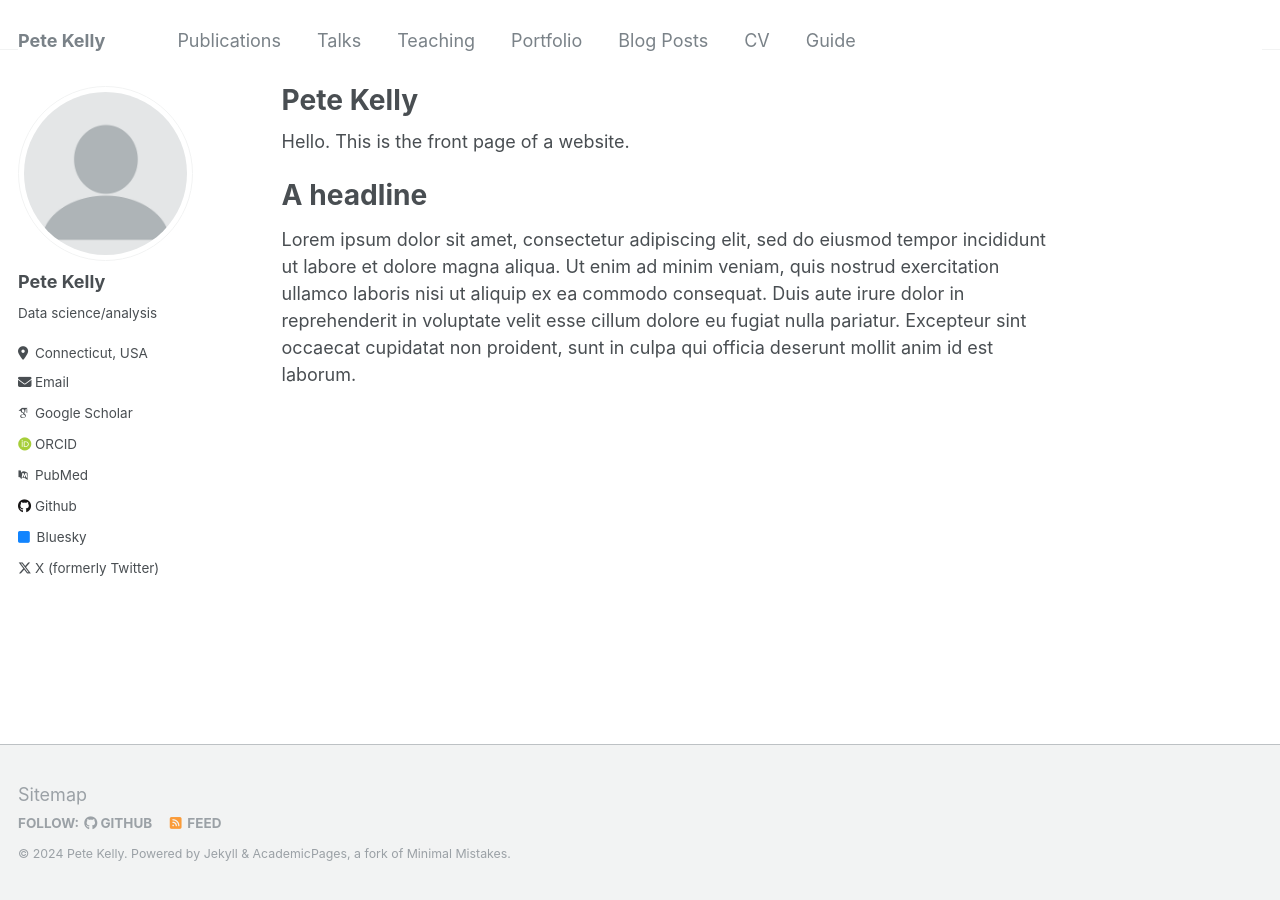
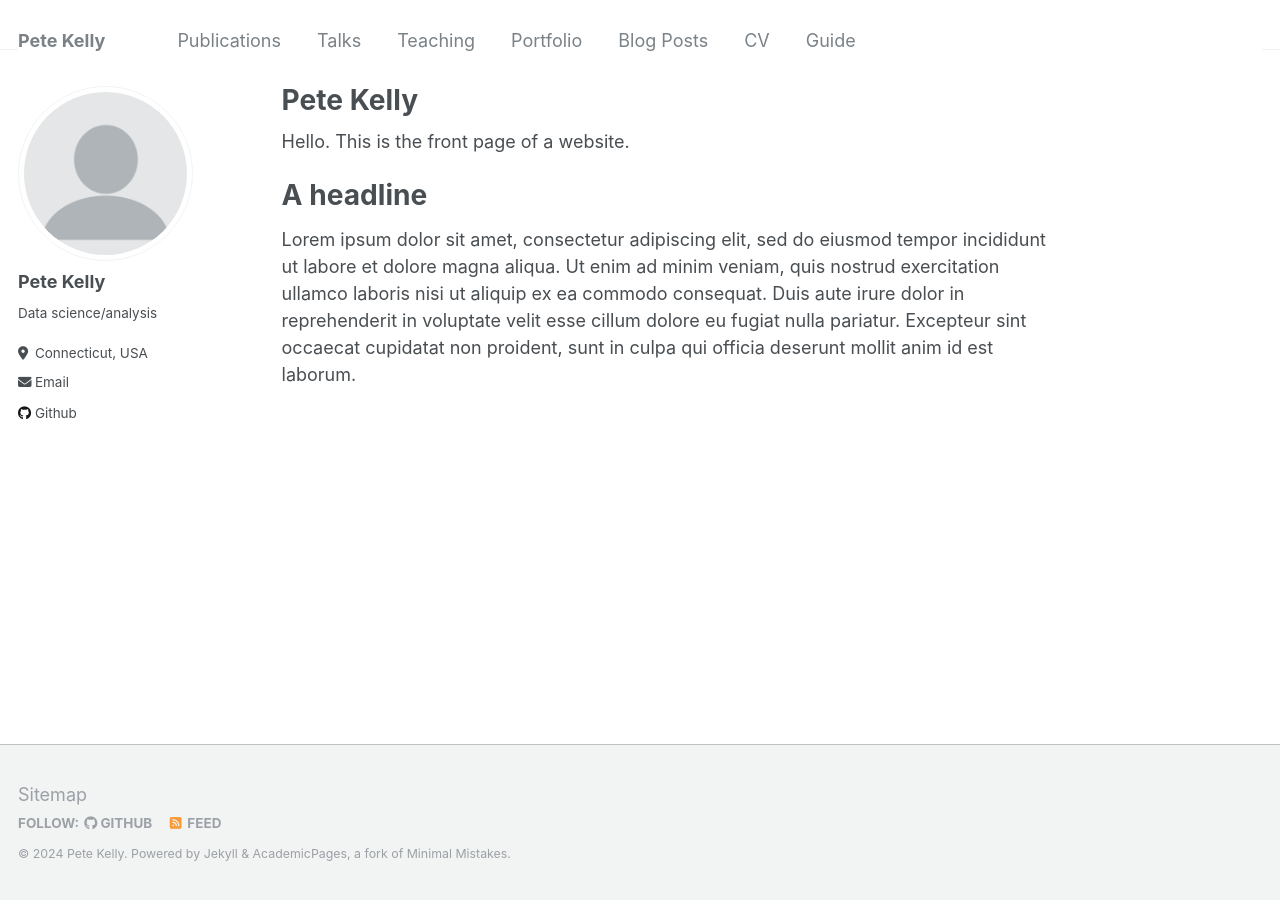
Before and after one commit to pete-kelly/pete-kelly.github.io, a Jekyll site: the page built from _pages/about.md, in a window 1280 px wide. Built offline with Jekyll 4.4.1, drawn with Linux system fonts in a browser that asks for light colours; some web fonts are replaced; part of the change alters nothing that is shown.

Commit message:
Update _config.yml

```diff
--- a/_config.yml
+++ b/_config.yml
@@ -32,22 +32,22 @@ author:
 
   # Academic websites
   arxiv            : # URL - Update with the correct link to your profile
-  googlescholar    : "https://scholar.google.com/citations?user=PS_CX0AAAAAJ"
+  googlescholar    : #"https://scholar.google.com/citations?user=PS_CX0AAAAAJ"
   impactstory      : # URL
-  orcid            : "http://orcid.org/yourorcidurl"
-  pubmed           : "https://www.ncbi.nlm.nih.gov/pubmed/?term=john+snow"
+  orcid            : #"http://orcid.org/yourorcidurl"
+  pubmed           : #"https://www.ncbi.nlm.nih.gov/pubmed/?term=john+snow"
   researchgate     : # URL
 
   # Repositories and software development
   bitbucket        : # Username - Update with your username on the site
   codepen          : # Username
   dribbble         : # Username
-  github           : "academicpages"
+  github           : "pete-kelly"
   kaggle           : # Username
   stackoverflow    : # User number or user number and name (i.e., use "1" or "1/jeff-atwood")
 
   # Social media
-  bluesky          : "bsky.app" # Replace this with you Bluesky username
+  bluesky          : # "bsky.app" # Replace this with you Bluesky username
   facebook         : # Username
   flickr           : # Username
   foursquare       : # Username
@@ -64,7 +64,7 @@ author:
   steam            : # Username
   telegram         : # URL
   tumblr           : # Username
-  twitter          : "UniofOxford"  # Replace this with your X / Twitter handle
+  twitter          : # "UniofOxford"  # Replace this with your X / Twitter handle
   vine             : # Username
   weibo            : # Username
   wikipedia        : # Username
```
